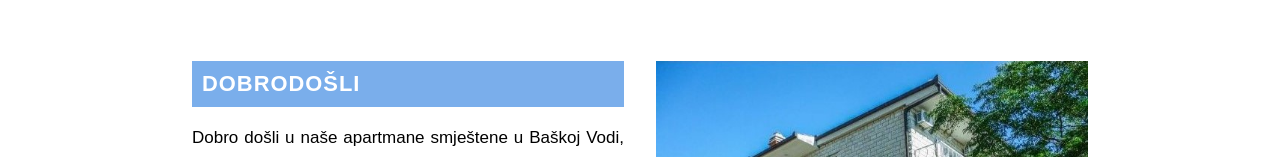
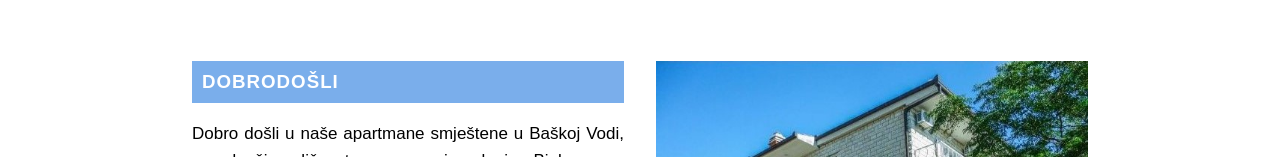
Before and after one commit to ivanmarin1/MirrorRepoForGatsby, a Gatsby site in the folder apartmentsGatsby/: page / in a window 1280 px wide. Shown: the part 148-305 px from the top of the page. Built offline with nearby package versions, Linux system fonts and the light colour scheme; Gatsby itself is replaced by a stand-in of ours.

Commit message:
Fixed console error - navigation keys and h3 inside of h3

```diff
--- a/apartmentsGatsby/src/components/navigation.js
+++ b/apartmentsGatsby/src/components/navigation.js
@@ -7,6 +7,7 @@ const Navigation = ({ menuItems }) => {
   const data = Array.from(menuItems)
   const menus = data.map(({ text, link, number }) => (
     <Link
+      key={number}
       activeClassName="active"
       className={`${number} ${styles.navButton}`}
       to={link}
--- a/apartmentsGatsby/src/components/titleBar.js
+++ b/apartmentsGatsby/src/components/titleBar.js
@@ -2,10 +2,8 @@ import React from "react"
 
 const titleBar = props => {
   return (
-    <div>
-      <h3 style={{ backgroundColor: "#7aaeeb", padding: "10px", margin: 0 }}>
-        {props.children}
-      </h3>
+    <div style={{ backgroundColor: "#7aaeeb", padding: "10px", margin: 0 }}>
+      {props.children}
     </div>
   )
 }
```
